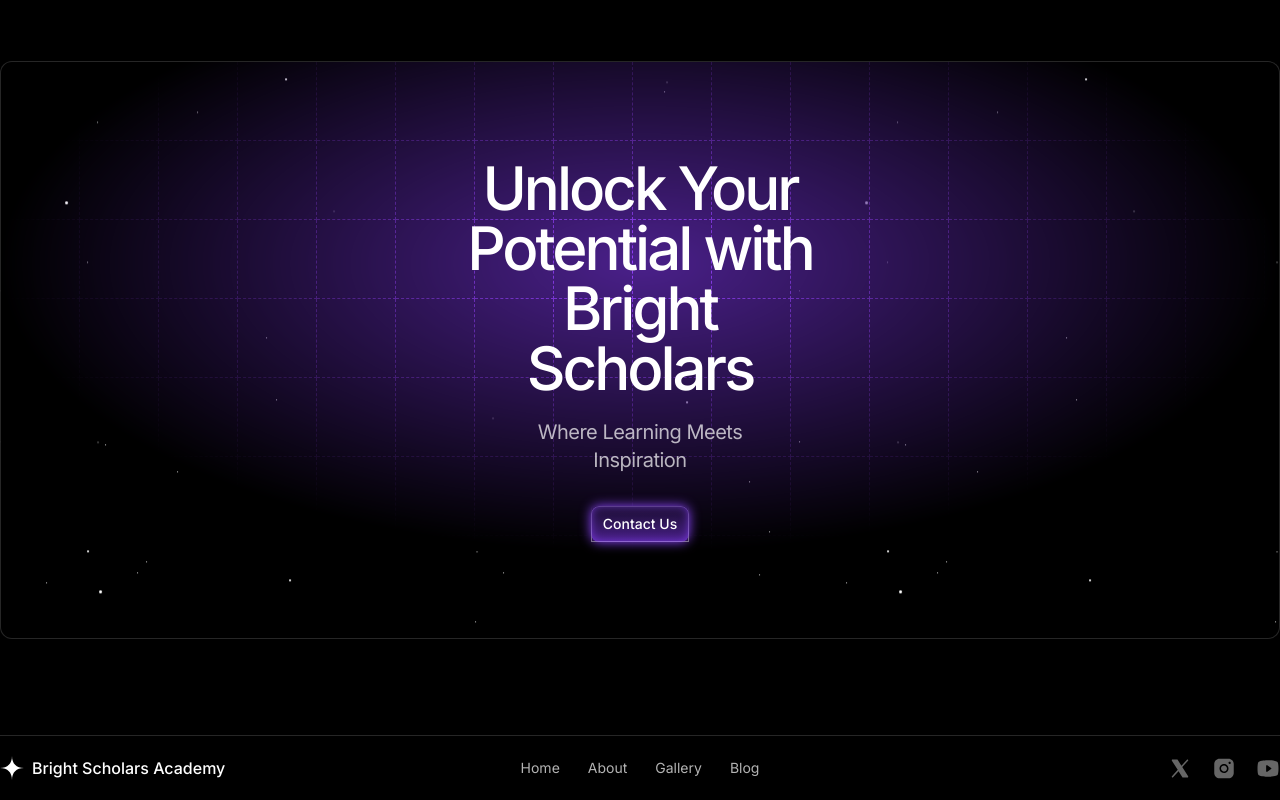
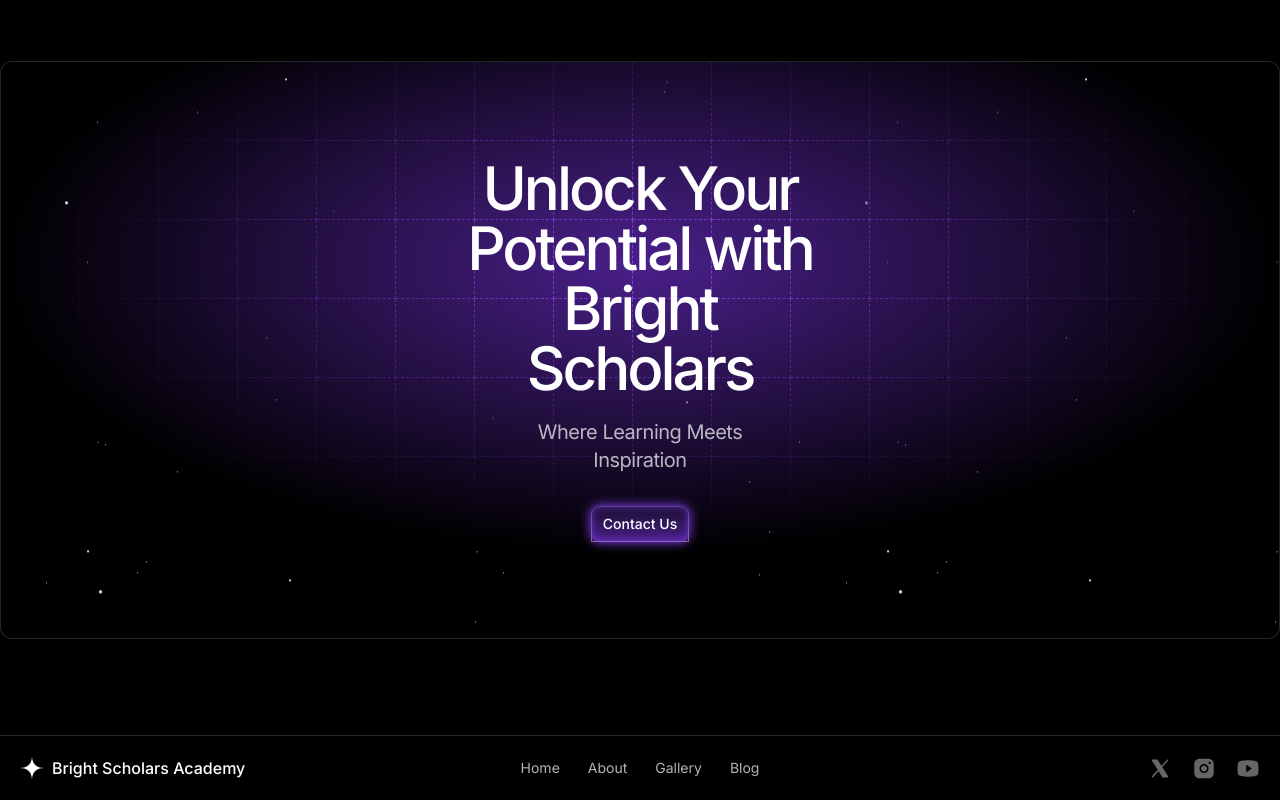
Before and after one commit to netrobase/bright-scholars, a Next.js app: page / in a window 1280 px wide. Shown: the part 931-1731 px from the top of the page. Built offline with nearby package versions, Linux system fonts and the light colour scheme.

Commit message:
Update Footer

```diff
--- a/src/sections/Footer.tsx
+++ b/src/sections/Footer.tsx
@@ -5,7 +5,7 @@ import Youtube from "@/assets/social-youtube.svg"
 import Link from "next/link";
 export const Footer = () => {
   return(
-    <footer className="py-5 border-t border-white/15">
+    <footer className="py-5 px-5 border-t border-white/15">
       <div className="container">
         <div className="flex flex-col lg:flex-row lg:items-center gap-8">
         <div className="flex gap-2 items-center lg:flex-1">
```
